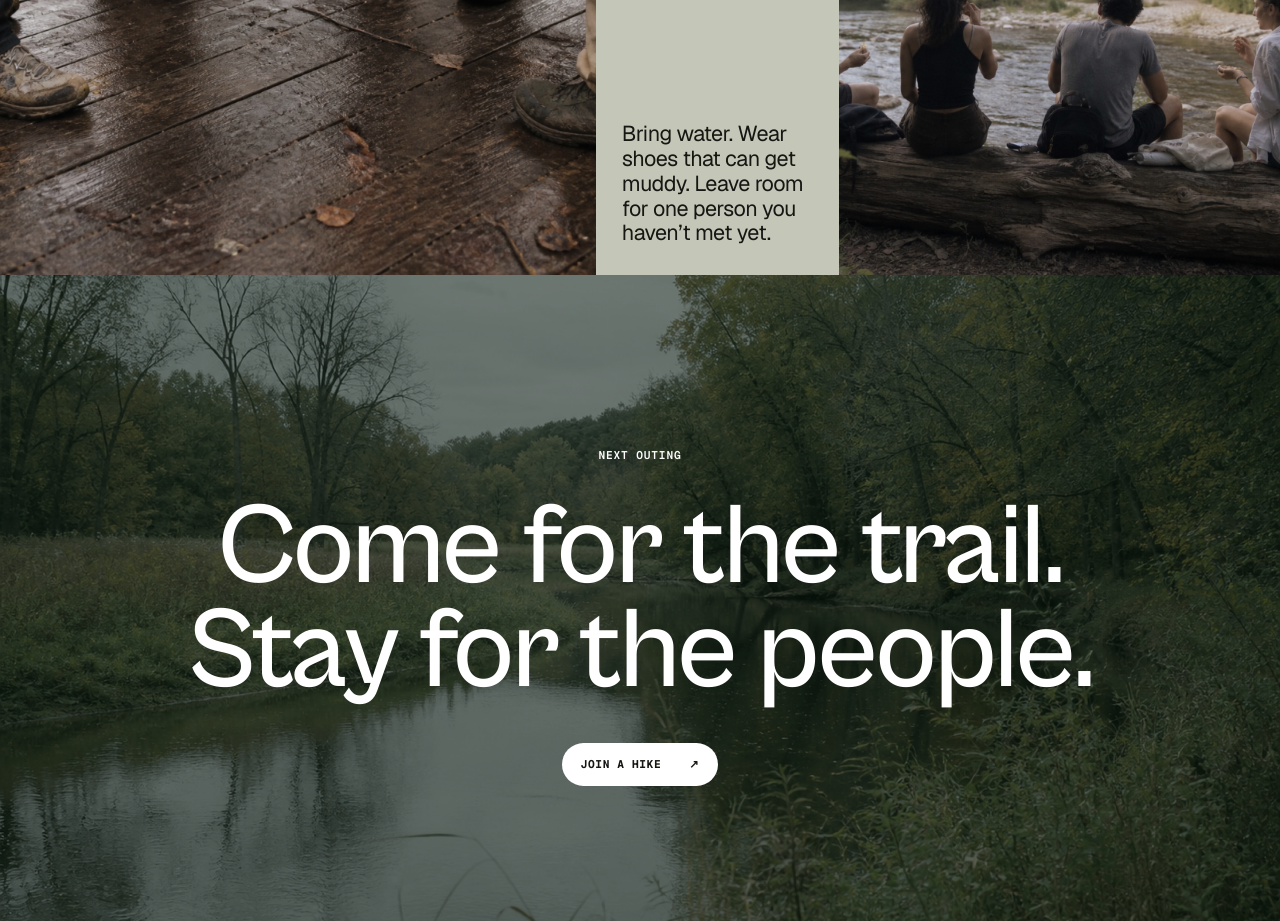
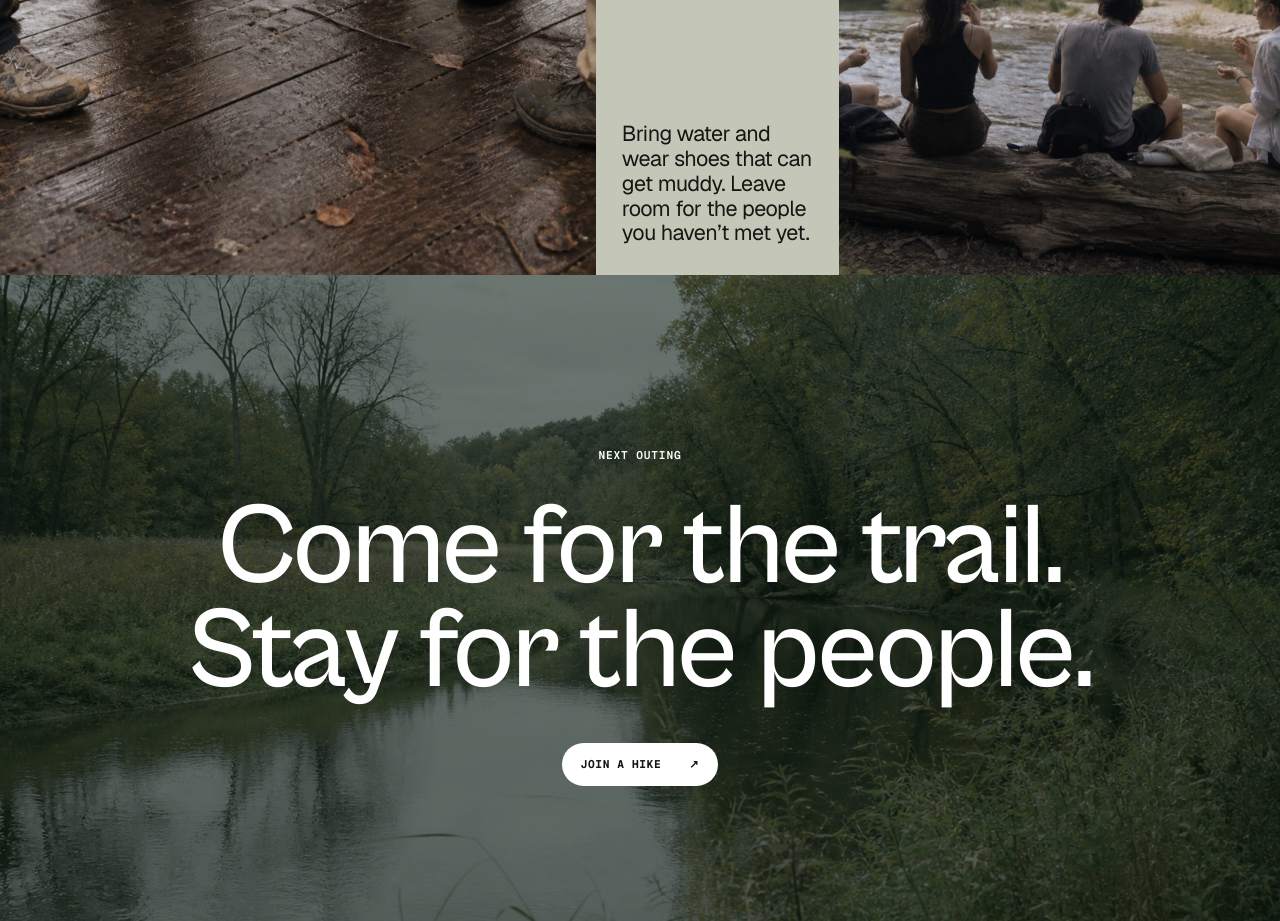
Before and after one commit to richelkim/Roam, a Next.js app: page / in a window 1280 px wide. Shown: the part 3460-4381 px from the top of the page. Built offline with nearby package versions, Linux system fonts and the light colour scheme; no server answers.

Commit message:
copy: refine homepage field note

```diff
--- a/app/page.tsx
+++ b/app/page.tsx
@@ -100,7 +100,7 @@ export default function HomePage() {
           <Image src="/images/bridge-notes.jpg" alt="Close view of hikers exchanging a trail note on a damp footbridge" fill sizes="60vw" className="cover-image" />
         </div>
         <div className="strip-caption">
-          <p>Bring water. Wear shoes that can get muddy. Leave room for one person you haven’t met yet.</p>
+          <p>Bring water and wear shoes that can get muddy. Leave room for the people you haven’t met yet.</p>
         </div>
         <div className="strip-image strip-tall">
           <Image src="/images/river-break.jpg" alt="Candid photograph of friends taking a break beside an Ontario river" fill sizes="40vw" className="cover-image" />
```
